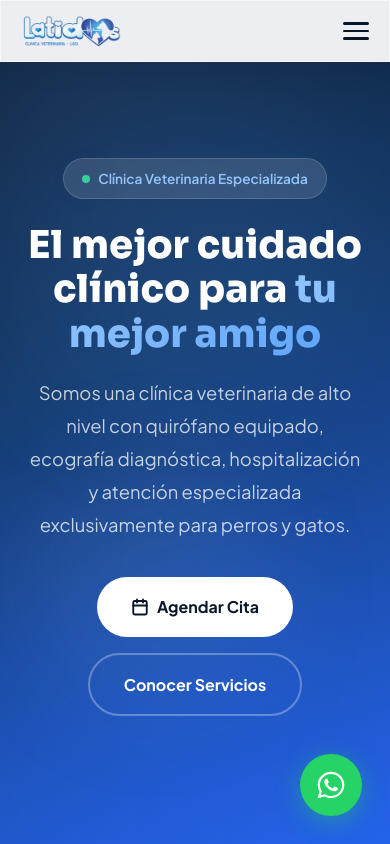
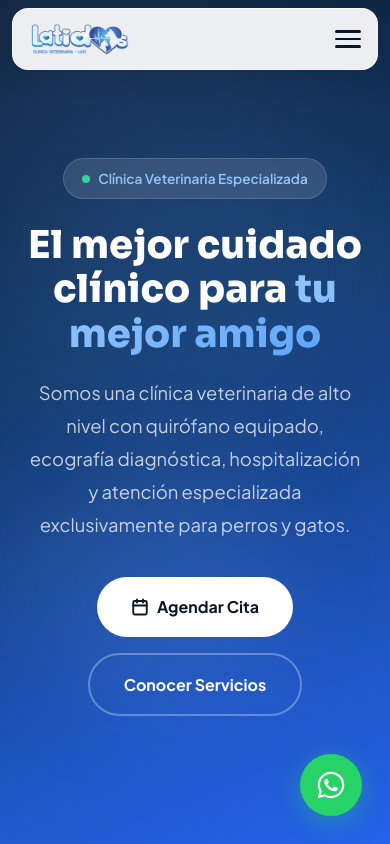
Before and after one commit to Sacuervo26/Latidos, a plain HTML site: page index.html in a window 390 px wide. Shown: the top 844 px of the page. Drawn offline with Linux system fonts and the light colour scheme.

Commit message:
Keep rounded navbar on mobile, ensure it stays visible on scroll
Co-Authored-By: Claude Opus 4.6 (1M context) <noreply@anthropic.com>

```diff
--- a/index.html
+++ b/index.html
@@ -1112,14 +1112,12 @@ ul { list-style: none; }
 
 @media (max-width: 768px) {
   .navbar {
-    top: 0;
-    width: 100%;
-    border-radius: 0;
-    padding: 10px 20px;
+    top: 8px;
+    width: calc(100% - 24px);
+    padding: 10px 16px;
   }
   .navbar.scrolled {
-    top: 0;
-    border-radius: 0;
+    top: 8px;
   }
   .nav-links {
     display: none;
```
